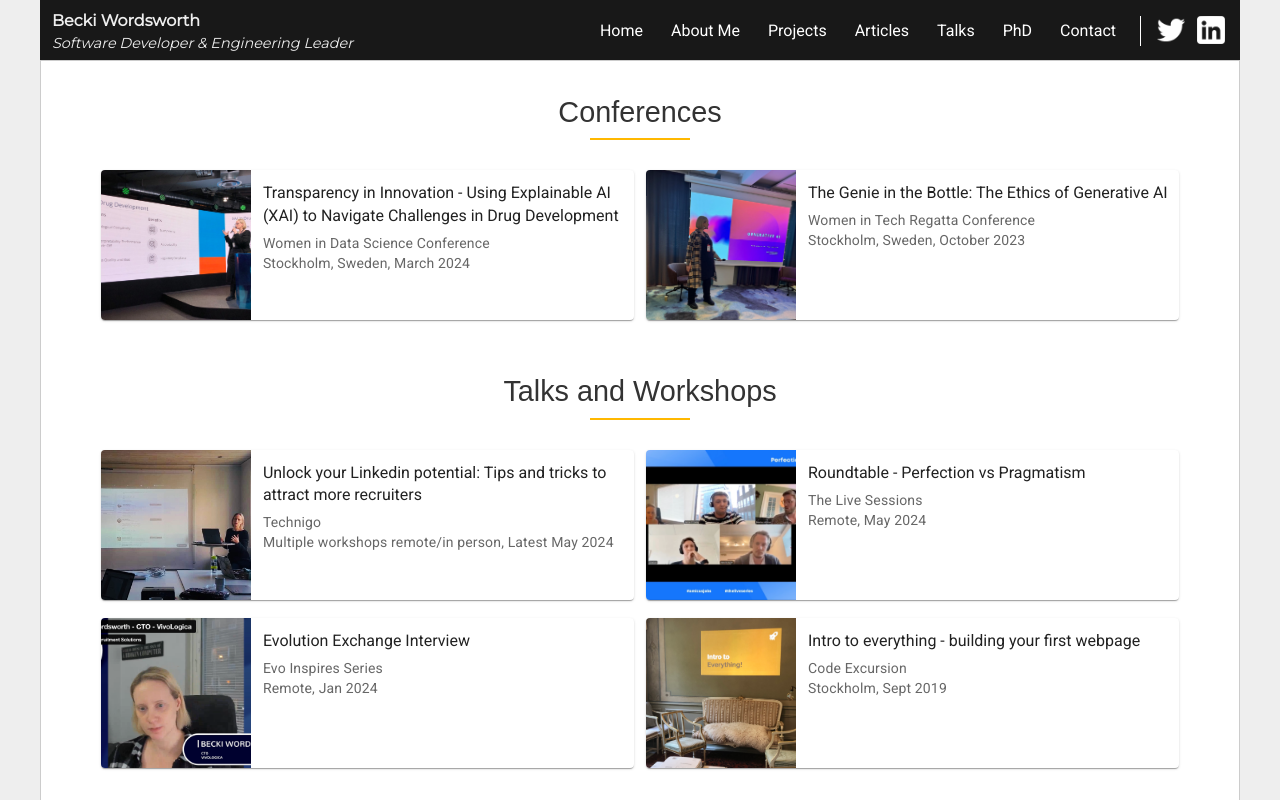
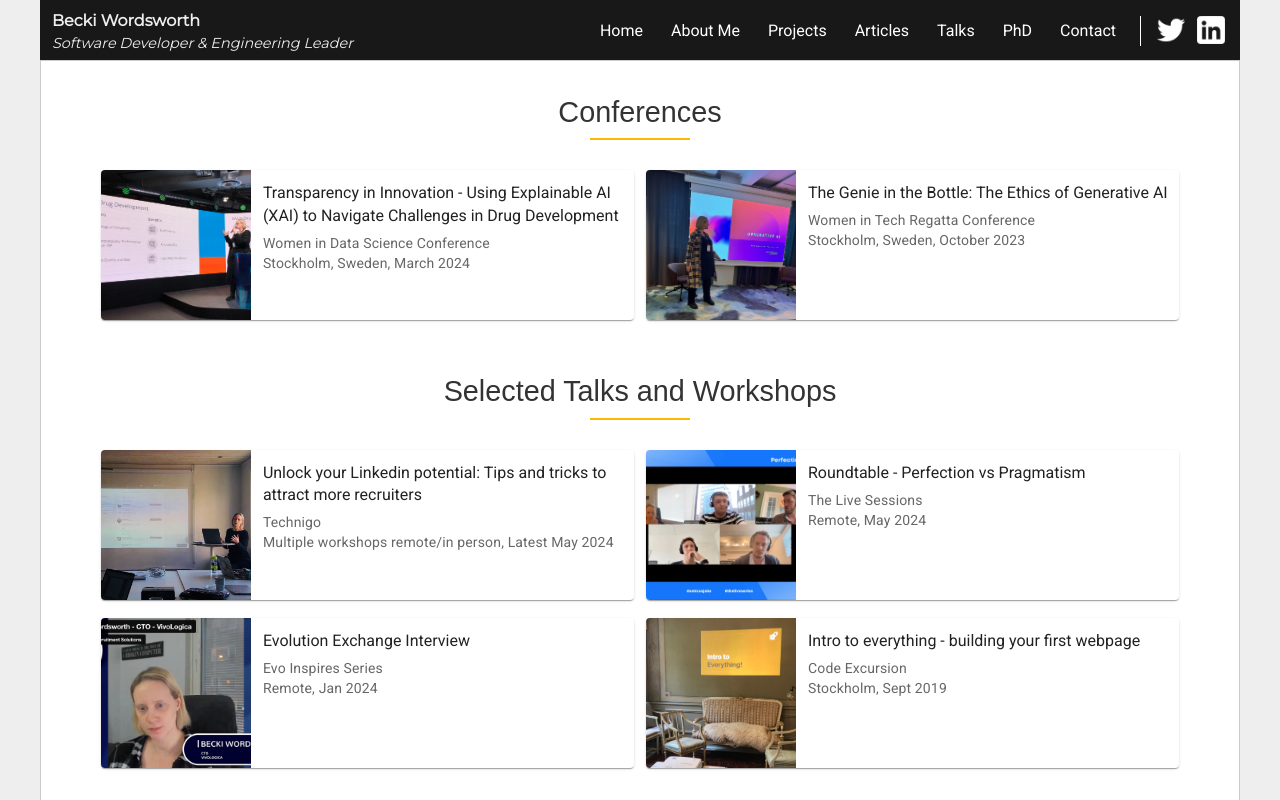
Before and after one commit to BeckiWordsworth/Portfolio, a React (Create React App) app in the folder app/: page /talks in a window 1280 px wide. Shown: the top 800 px of the page. Built offline with nearby package versions, Linux system fonts and the light colour scheme; a web font is replaced by a local one.

Commit message:
Changing titles

```diff
--- a/app/src/Components/TalksPage/index.js
+++ b/app/src/Components/TalksPage/index.js
@@ -29,7 +29,7 @@ const TalksPage = () => {
       </section>
 
       <section className="landing-section my-projects">
-        <h2>Talks and Workshops</h2>
+        <h2>Selected Talks and Workshops</h2>
         <hr />
         <div className="talks-container content-padding">
           {talksJson.talks.map((talk) => {
```
